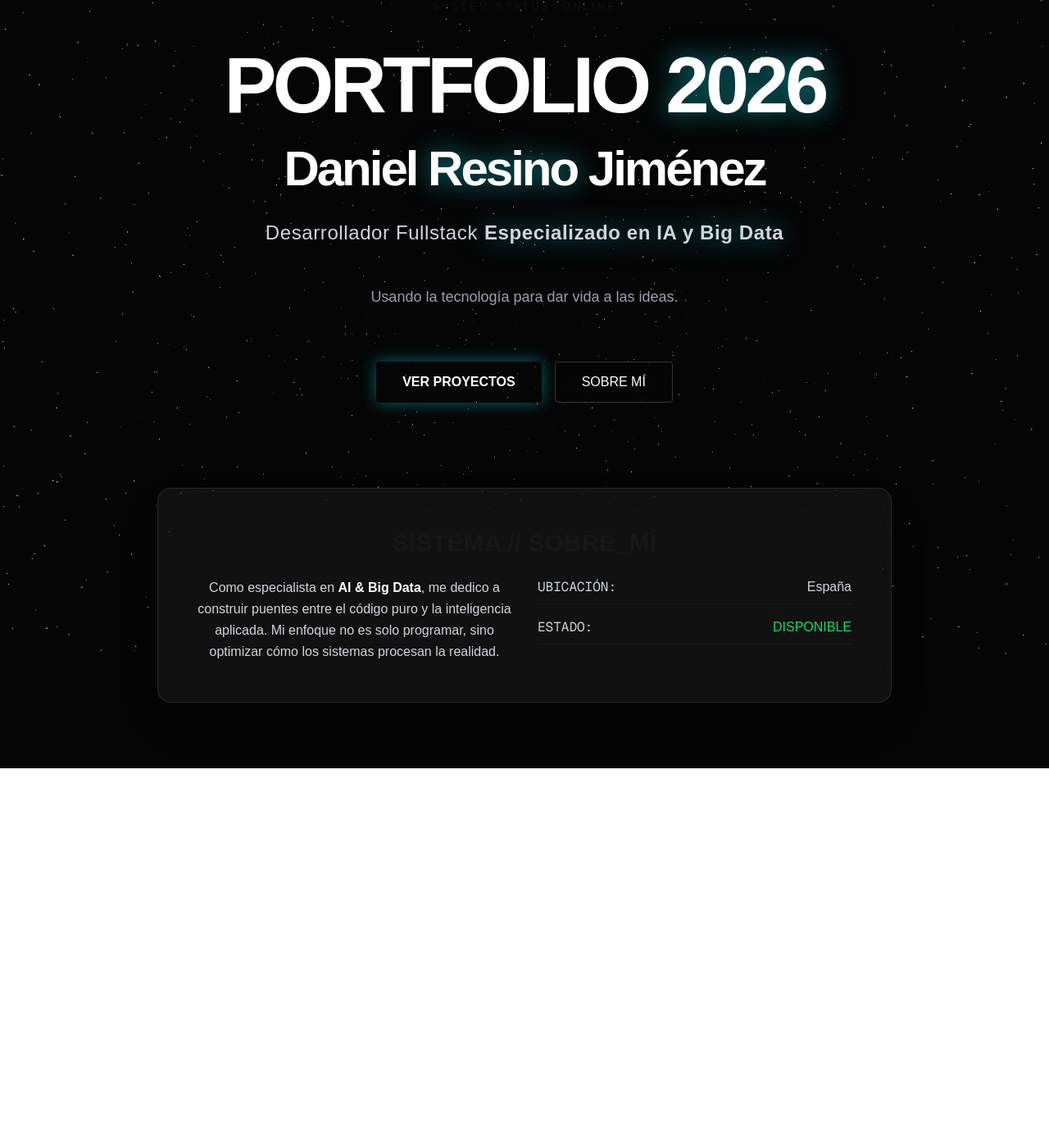
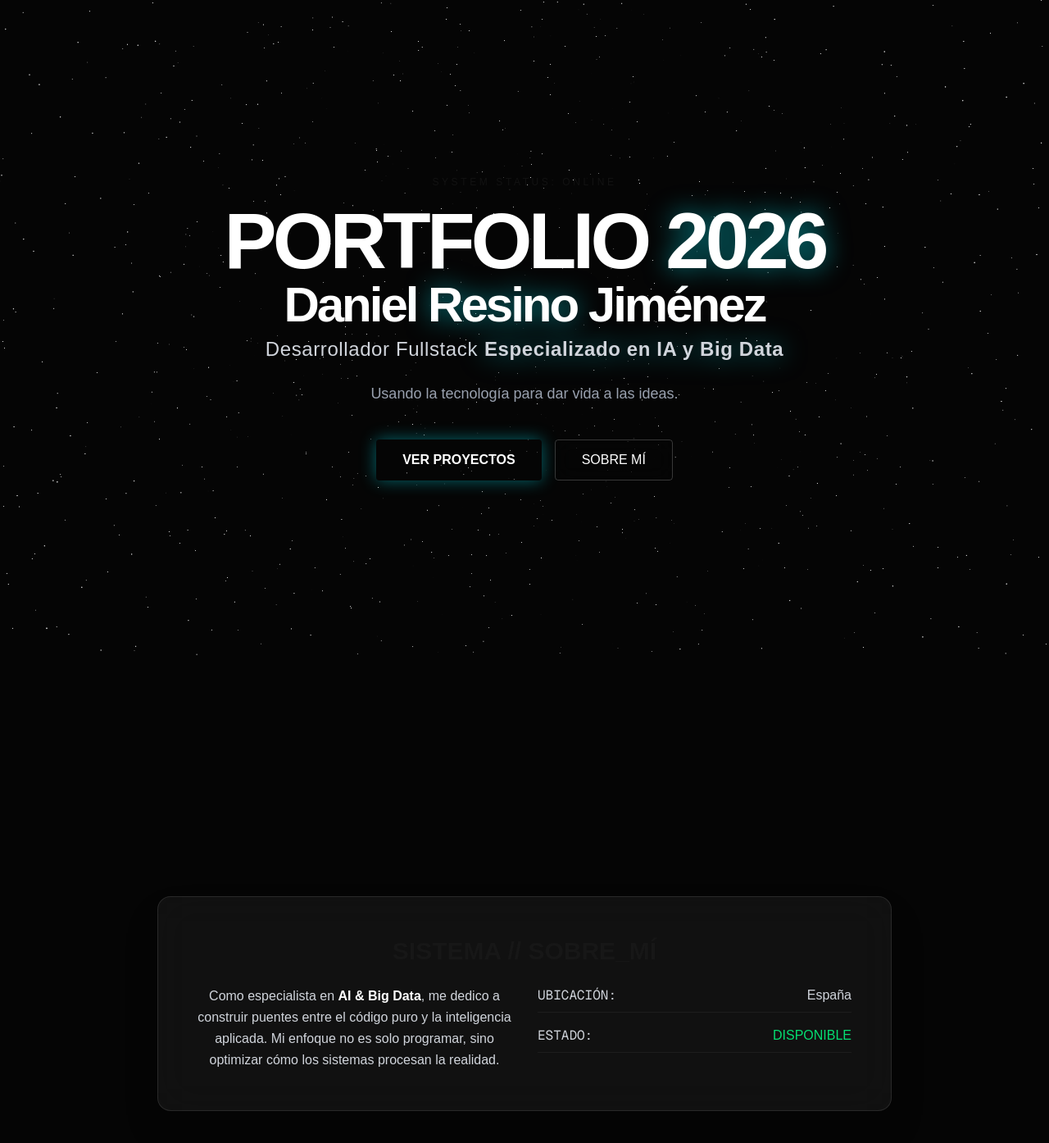
Before and after one commit to DanielResinoJimenez/Portfolio2026, a Next.js app: page / in a window 1280 px wide. Shown: the top 1394 px of the page at 82% size. Before the commit the page ends 937 px from the top, so only its background shows below. Built offline with nearby package versions, Linux system fonts and the light colour scheme.

Commit message:
feat: Add a transition to the about card when scrolling

```diff
--- a/app/page.tsx
+++ b/app/page.tsx
@@ -34,6 +34,9 @@ export default function Home() {
 
       <div className="relative z-10 flex flex-col items-center justify-center min-h-screen text-center px-4 gap-6">
 
+        {/* Hero section */}
+
+        <section className="h-screen flex flex-col items-center justify-center text-center px-4">
           <span className="text-neon-blue text-xs tracking-[0.3em] uppercase mb-4 opacity-80 animate-pulse">
             System Status: Online
           </span>
@@ -71,9 +74,12 @@ export default function Home() {
             </button>
 
           </div>
+        </section>
 
         {/* About me section */}
+        <section id="about" className="h-screen flex flex-col items-center justify-center">
           <About />
+        </section>
 
       </div>
 
```
Lines whose indentation alone changed are shown as unchanged.
